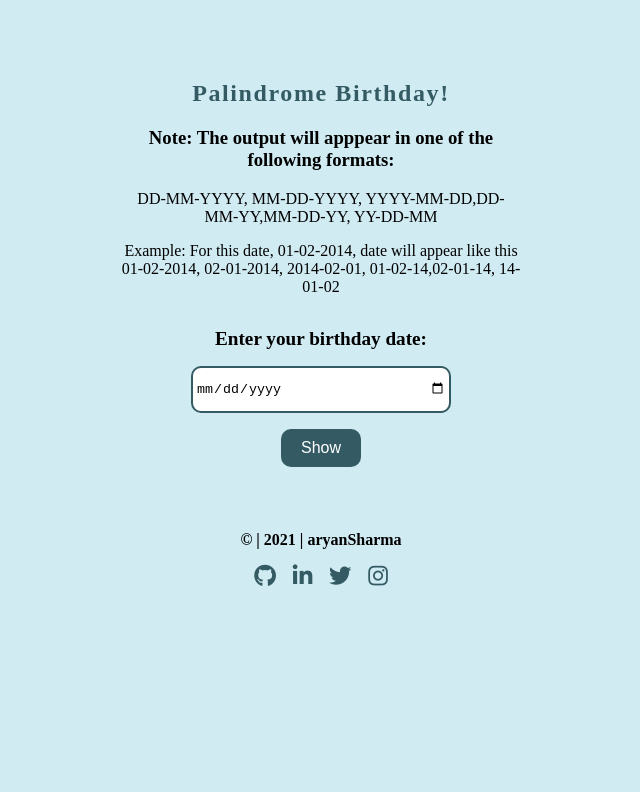
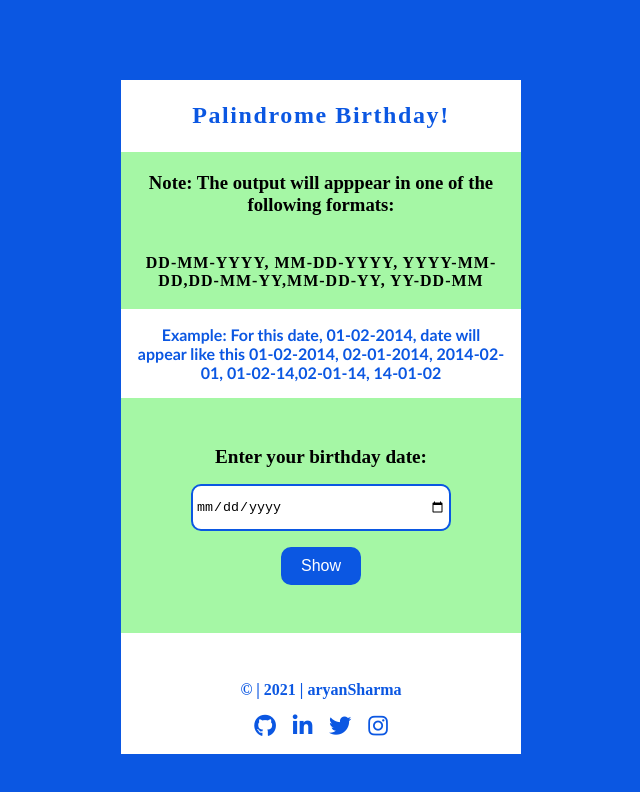
Before and after one commit to Sharmaryan/is-your-birtday-palindrome, a plain HTML site: page index.html in a window 1280 px wide. Shown: the whole page, without its empty margins (319-959 px from the left). Drawn offline with Linux system fonts and the light colour scheme.

Commit message:
fix : UI

```diff
--- a/css/style.css
+++ b/css/style.css
@@ -1,32 +1,53 @@
-:root{
-    --primary-color: #345B63;
+:root {
+  --primary-color: #0b57e2;
   --secondary-color: white;
-    --color: rgb(209, 235, 243);
+  --color: rgb(165, 247, 165);
 }
 
-body{
-    background-color: var(--color);
+body {
+  background-color: var(--primary-color);
 }
 
 .main-container {
+  background-color: var(--color);
   width: 400px;
   margin: 5rem auto;
   text-align: center;
+
 }
-
-main p{
+main{
+  padding-top: 2rem;
+}
+main p {
   font-weight: bolder;
   color: var(--primary-color);
   text-transform: capitalize;
 }
 
-header h2{
-    letter-spacing: .1rem;
+header h2 {
+  letter-spacing: 0.1rem;
   color: var(--primary-color);
-
+  background-color: var(--secondary-color);
+  padding:1.4rem 0;
 }
 
-main{
+#date-formats, #example-date{
+  font-weight: bold;
+  margin: auto;
+}
+#date-formats{
+  background-color: var(--color);
+  letter-spacing: 1px;
+  padding: 1.2rem;
+}
+#example-date{
+  font-family: 'Gill Sans', 'Gill Sans MT', Calibri, 'Trebuchet MS', sans-serif;
+   color: var(--primary-color);
+   background-color: var(--secondary-color);
+   padding: 1rem;
+}
+
+main {
   width: 300px;
   margin: auto;
   display: flex;
@@ -34,46 +55,51 @@ main{
   align-items: center;
 }
 
-label{
+label {
   font-weight: bold;
   font-size: 1.2rem;
-
 }
 
-input{
+input {
   border: 2px solid var(--primary-color);
   border-radius: 10px;
   width: 250px;
-    padding: .8rem .2rem;
+  padding: 0.8rem 0.2rem;
 }
-label, button{
+label,
+button {
   margin: 1rem 0;
 }
 
-button{
+button {
   border: 2px solid var(--primary-color);
   background-color: var(--primary-color);
   color: var(--secondary-color);
   font-size: 1rem;
   border-radius: 10px;
   width: 5rem;
-    padding: .5rem 1rem;
+  padding: 0.5rem 1rem;
   cursor: pointer;
 }
 
-.img-display{
+.img-display {
   height: 5rem;
 }
 
-footer p{
+footer{
+  background-color: var(--secondary-color);
+  padding-top: 2rem;
+}
+
+footer p {
   font-weight: bold;
+  color: var(--primary-color);
 }
 
 footer {
   padding-bottom: 1rem;
 }
 
-
 footer .icons i {
   font-size: 1.4rem;
   color: var(--primary-color);
```
Lines whose indentation alone changed are shown as unchanged.
